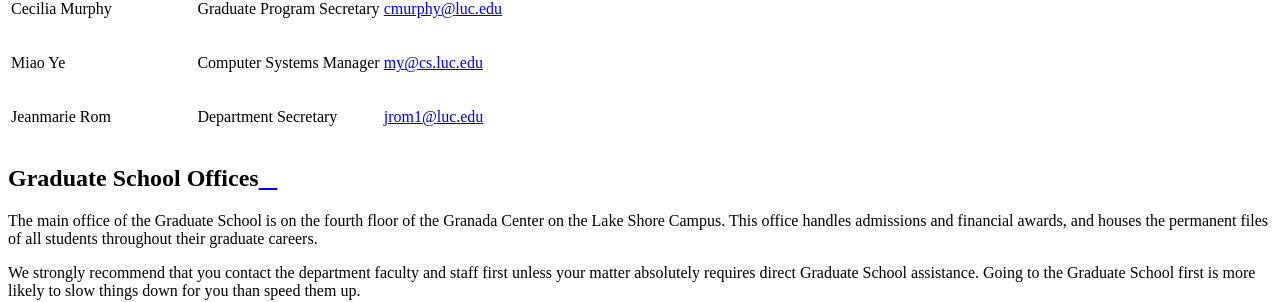
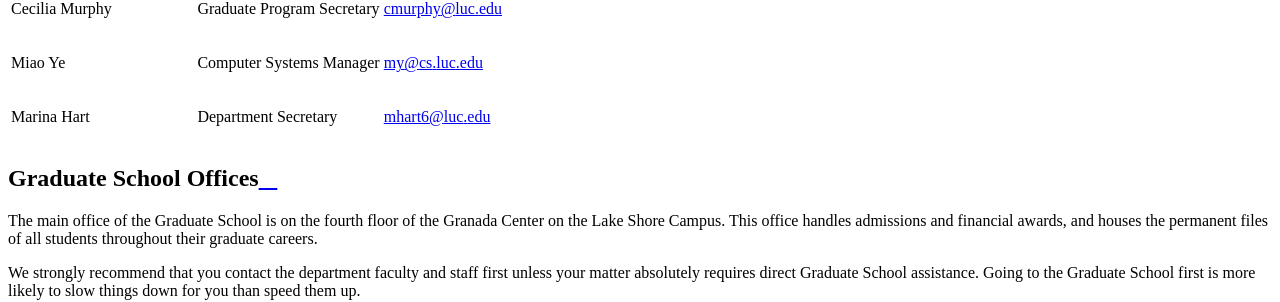
Before and after one commit to LoyolaChicagoCS/gradhandbook, a Sphinx documentation site: the page built from source/general.rst, in a window 1280 px wide and 900 px high, scrolled down 888 px. Shown: the part 152-454 px from the top of the window. Built offline with Sphinx 7.4.7 and the Read the Docs theme 2.0.0, drawn with Linux system fonts in a browser that asks for light colours.

Commit message:
Corrected department secretary

```diff
--- a/source/general.rst
+++ b/source/general.rst
@@ -35,7 +35,7 @@
    	"Chandra Sekharan, PhD", "Department Chair", "chair@cs.luc.edu"
    	"Cecilia Murphy", "Graduate Program Secretary", "cmurphy@luc.edu"
    	"Miao Ye", "Computer Systems Manager", "my@cs.luc.edu"
-   	"Jeanmarie Rom", "Department Secretary", "jrom1@luc.edu"
+   	"Marina Hart", "Department Secretary", "mhart6@luc.edu"
 
 
 .. index:: graduate school offices
```
